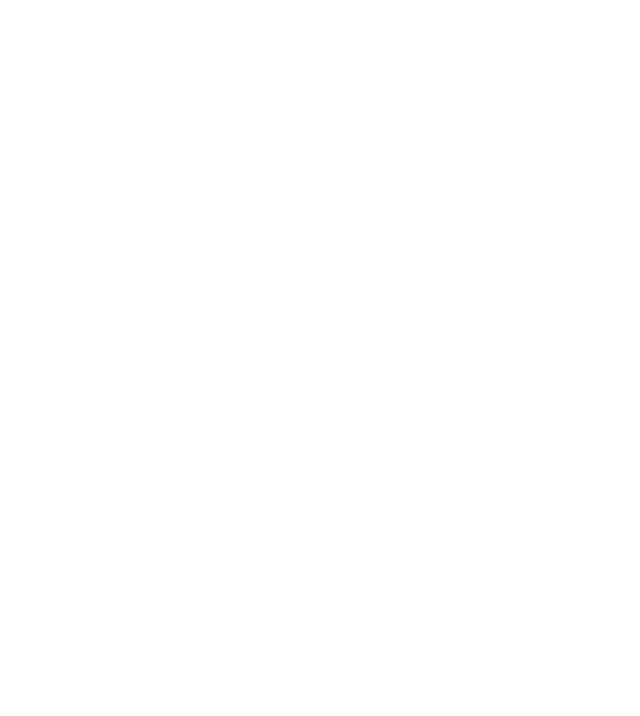
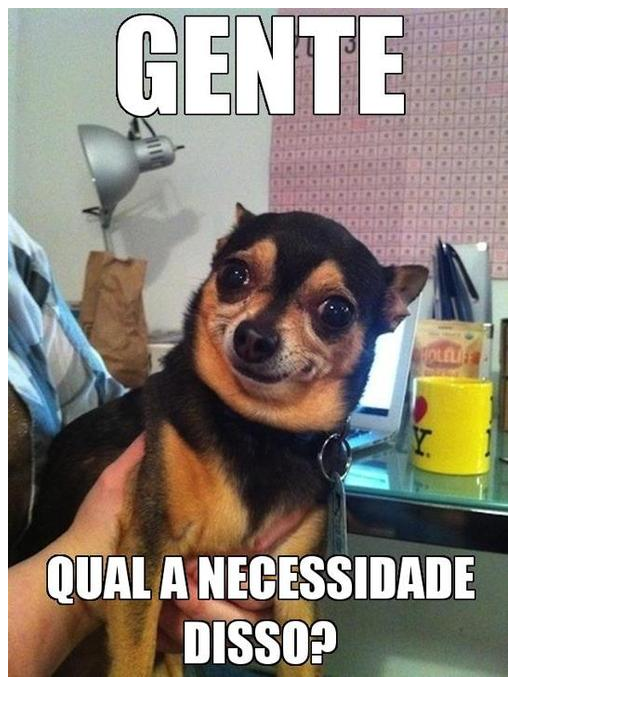
Before and after one commit to czkirilo/Festinha_No_GIT, a plain HTML site: page index.html in a window 1280 px wide. Shown: the whole page, without its empty margins (0-640 px from the left). Drawn offline with Linux system fonts and the light colour scheme.

Commit message:
add img 2

```diff
--- a/index.html
+++ b/index.html
@@ -8,5 +8,7 @@
 </head>
 <body>
 
+    <img src="img/meme.jpg" alt="">
+
 </body>
 </html>
```
Also changed, not shown: img/meme.jpg (added).
